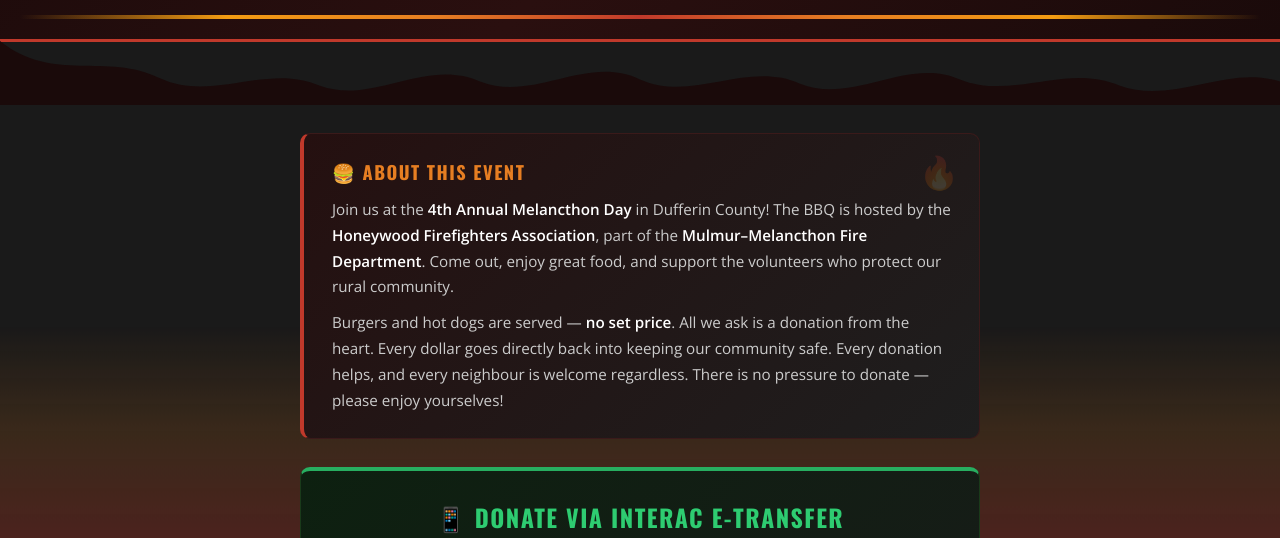
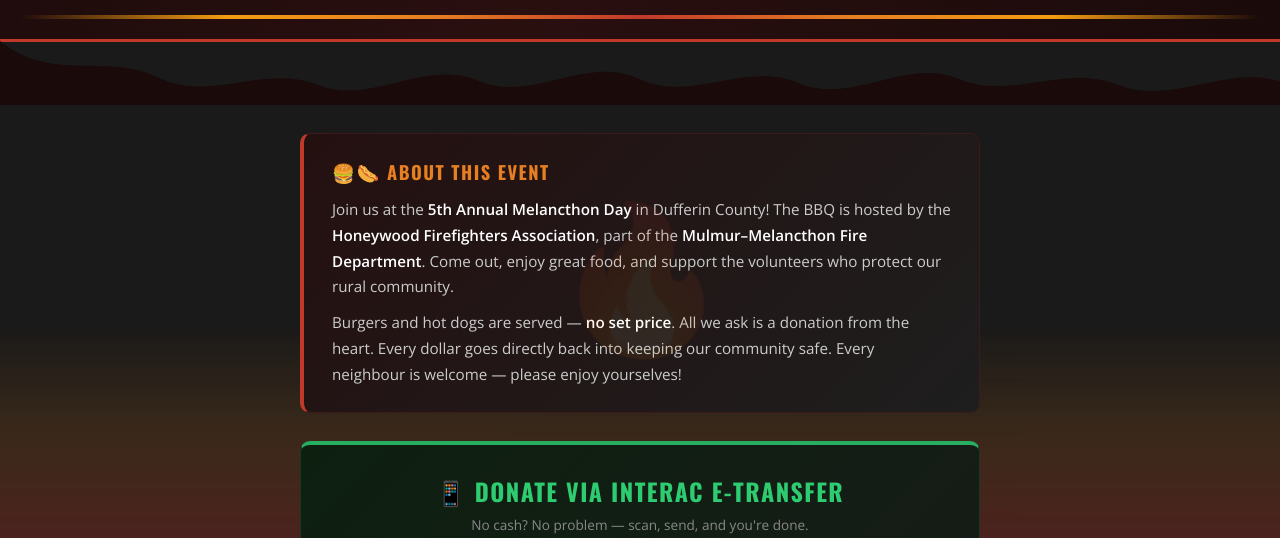
Before and after one commit to Mulmurmike/Melancthon-Day-BBQ---Honeywood-Firefighters-Association, a plain HTML site: page index.html in a window 1280 px wide. Shown: the part 256-794 px from the top of the page. Drawn offline with nearby package versions, Linux system fonts and the light colour scheme.

Commit message:
Add files via upload

```diff
--- a/index.html
+++ b/index.html
@@ -164,10 +164,12 @@
   .event-card::before {
     content: '🔥';
     position: absolute;
-    right: 20px;
-    top: 16px;
-    font-size: 2rem;
-    opacity: 0.15;
+    left: 50%;
+    top: 50%;
+    transform: translate(-50%, -50%);
+    font-size: 9rem;
+    opacity: 0.07;
+    pointer-events: none;
   }
   .event-card h2 {
     font-family: 'Oswald', sans-serif;
@@ -445,16 +447,16 @@
 
   <!-- Event info -->
   <div class="event-card">
-    <h2>🍔 About This Event</h2>
+    <h2>🍔🌭 About This Event</h2>
     <p>
-      Join us at the <strong>4th Annual Melancthon Day</strong> in Dufferin County! The BBQ is hosted by the
+      Join us at the <strong>5th Annual Melancthon Day</strong> in Dufferin County! The BBQ is hosted by the
       <strong>Honeywood Firefighters Association</strong>, part of the <strong>Mulmur–Melancthon Fire Department</strong>.
       Come out, enjoy great food, and support the volunteers who protect our rural community.
     </p>
     <p>
       Burgers and hot dogs are served — <strong>no set price</strong>.
       All we ask is a donation from the heart. Every dollar goes directly back into
-      keeping our community safe. Every donation helps, and every neighbour is welcome regardless. There is no pressure to donate — please enjoy yourselves!
+      keeping our community safe. Every neighbour is welcome — please enjoy yourselves!
     </p>
   </div>
 
```
